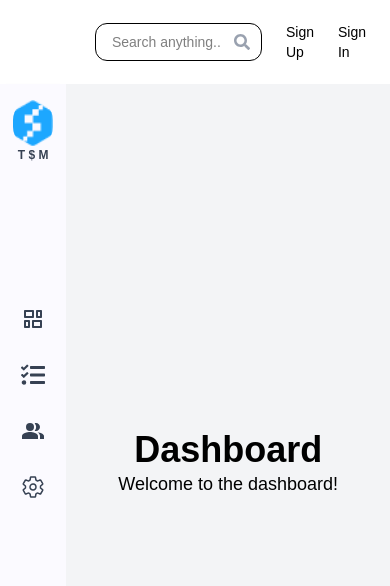
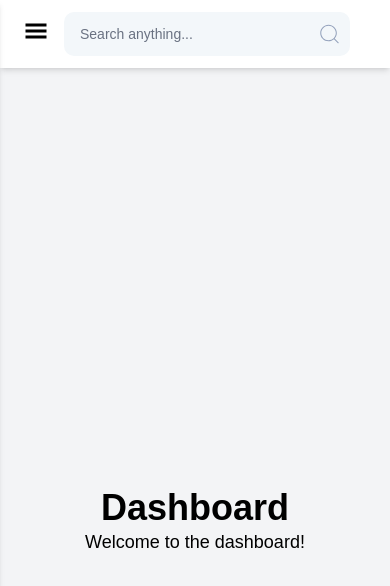
Before and after one commit to CryptonFuture/Task-Management-System, a Next.js app: page /Dashboard in a window 390 px wide. Shown: the top 586 px of the page. Built offline with nearby package versions, Linux system fonts and the light colour scheme.

Commit message:
Update Code Navbar

```diff
--- /dev/null
+++ b/src/app/(Website  Pages)/dashboard/page.tsx
@@ -0,0 +1,40 @@
+"use client";
+import React from "react";
+import DashboardLayout from "@/app/Layouts/dashboardLayout";
+import Card from "@/app/components/(Dashboard)/Card";
+
+export default function page() {
+  return (
+    <DashboardLayout>
+      <div className="flex flex-col min-h-screen bg-gray-100">
+        {/* Card Dashboard */}
+        <div className="grid grid-cols-1 sm:grid-cols-2 md:grid-cols-2 lg:grid-cols-2 xl:grid-cols-4 gap-5 mx-4 md:mx-10 py-10">
+          <Card
+            title="New Task"
+            value={10}
+            difference="+10"
+            Link="/BlueLine.png"
+          />
+          <Card
+            title="Task Completed"
+            value={8}
+            difference="+10"
+            Link="/BlueLine.png"
+          />
+          <Card
+            title="Project Done"
+            value={10}
+            difference="+8"
+            Link="/RedLine.png"
+          />
+          <Card
+            title="In Progress"
+            value={10}
+            difference="+6"
+            Link="/RedLine.png"
+          />
+        </div>
+      </div>
+    </DashboardLayout>
+  );
+}
--- a/src/app/Layouts/dashboardLayout.tsx
+++ b/src/app/Layouts/dashboardLayout.tsx
@@ -1,17 +1,24 @@
-import React from 'react'
-import LeftSidebar from '../components/(Navbar)/leftsidebar'
-import Navbar from '../components/(Navbar)/navbar'
+"use client";
 
-export default function Dashboardlayout({ children }: { children: React.ReactNode }) {
+import React, { useState } from "react";
+import Navbar from "../components/(Navbar)/navbar";
+import LeftSidebar from "../components/(Navbar)/leftsidebar";
+
+export default function DashboardLayout({ children }: { children: React.ReactNode }) {
+  const [isOpen, setIsOpen] = useState(false); // Closed by default on mobile
+
   return (
-    <div>
-      <Navbar />
-      <div className='flex h-[90vh]'>
-        <LeftSidebar />
-        <div className='w-full bg-gray-100 flex flex-col p-[46]'>
-          {children}
-        </div>
+    <div className="min-h-screen bg-gray-100">
+      {/* Top Navbar */}
+      <Navbar setIsOpen={setIsOpen} />
+
+      <div className="flex">
+        {/* Sidebar */}
+        <LeftSidebar isOpen={isOpen} setIsOpen={setIsOpen} />
+
+        {/* Main content */}
+        <main className="w-full mt-4 md:mt-0 p-4 md:p-6">{children}</main>
       </div>
     </div>
-  )
+  );
 }
--- /dev/null
+++ b/src/app/components/(Dashboard)/Card.tsx
@@ -0,0 +1,25 @@
+// import { CardProps } from "@/app/types";
+import Image from "next/image";
+
+export default function Card({ Link, title, value, difference }: any) {
+  return (
+    <div className="flex flex-col bg-white p-4 rounded-xl shadow-md hover:shadow-lg transition-shadow duration-300">
+      <div className="flex items-center justify-between mb-4">
+        <h2 className="text-sm text-gray-500">{title}</h2>
+        <h3 className="text-2xl font-semibold text-gray-800">{value}</h3>
+      </div>
+
+      <div className="flex items-center justify-between gap-4">
+        {/* Larger Image on the left */}
+        <div className="w-36 h-24 relative flex-shrink-0">
+          <Image src={Link} alt={title} fill className="object-contain" />
+        </div>
+
+        {/* Text on the right side of the image */}
+        <p className="text-sm text-green-600">
+          {difference} more <br /> from last week
+        </p>
+      </div>
+    </div>
+  );
+}
--- /dev/null
+++ b/src/app/components/(Navbar)/avator.tsx
@@ -0,0 +1,59 @@
+"use client";
+
+import { useState } from "react";
+import Image from "next/image";
+import { IoIosArrowDown } from "react-icons/io";
+
+export default function AvatarDropdown() {
+  const isLogin = true;
+  const [isOpen, setIsOpen] = useState(false);
+
+  return (
+    <div className="relative hidden md:block">
+      {!isLogin && (
+        <div className="flex gap-4">
+          <button className="text-[17px] text-blue-600 hover:underline">
+            Sign In
+          </button>
+          <button className="text-[17px] text-white bg-blue-600 hover:bg-blue-600 px-3 py-1 rounded ">
+            Sign Up
+          </button>
+        </div>
+      )}
+      {isLogin && (
+        <>
+          {/* Avatar + Arrow */}
+          <div
+            onClick={() => setIsOpen(!isOpen)}
+            className="flex items-center gap-2 cursor-pointer rounded-full p-1transition"
+          >
+            <Image
+              src="/" // ✅ Replace with your avatar image path
+              alt="Profile"
+              width={35}
+              height={35}
+              className="rounded-full w-11 h-10  ring-2 ring-blue-600"
+            />
+            <IoIosArrowDown className="text-[#000000] text-[21px]" />
+          </div>
+
+          {/* Dropdown Menu */}
+
+          {isOpen && (
+            <div className="absolute right-0 mt-2 w-40 bg-white border rounded-lg shadow-lg z-50">
+              <button className="w-full text-left px-4 py-2 hover:bg-blue-50 text-sm text-gray-700">
+                Profile
+              </button>
+              <button className="w-full text-left px-4 py-2 hover:bg-blue-50 text-sm text-gray-700">
+                Settings
+              </button>
+              <button className="w-full text-left px-4 py-2 hover:bg-blue-50 text-sm text-red-500">
+                Logout
+              </button>
+            </div>
+          )}
+        </>
+      )}
+    </div>
+  );
+}
--- a/src/app/components/(Navbar)/leftsidebar.tsx
+++ b/src/app/components/(Navbar)/leftsidebar.tsx
@@ -1,14 +1,132 @@
+
+// "use client";
+
+// import { useState } from "react";
+// import { RiDashboardHorizontalLine } from "react-icons/ri";
+// import { FaTasks } from "react-icons/fa";
+// import { IoSettingsOutline, IoClose } from "react-icons/io5";
+// import { MdPeopleAlt } from "react-icons/md";
+// import Image from "next/image";
+
+// export default function LeftSidebar({
+//   isOpen,
+//   setIsOpen,
+// }: {
+//   isOpen: boolean;
+//   setIsOpen: (value: boolean) => void;
+// }) {
+//   const [active, setActive] = useState("dashboard");
+
+//   const menuItems = [
+//     { name: "dashboard", icon: <RiDashboardHorizontalLine /> },
+//     { name: "tasks", icon: <FaTasks /> },
+//     { name: "users", icon: <MdPeopleAlt /> },
+//     { name: "settings", icon: <IoSettingsOutline /> },
+//   ];
+
+//   return (
+//     <>
+//       {/* Overlay for mobile when sidebar open */}
+//       {isOpen && (
+//         <div
+//           onClick={() => setIsOpen(false)}
+//           className="fixed inset-0 bg-black bg-opacity-50 z-40 md:hidden"
+//         />
+//       )}
+
+//       <aside
+//         className={`
+//           fixed z-50 top-0 left-0 h-screen w-20 md:w-20 lg:w-24 xl:w-28 bg-[#FBFAFF] shadow-md p-4 text-gray-700 transition-transform duration-300
+//           ${isOpen ? "translate-x-0" : "-translate-x-20"}
+//           md:translate-x-0 md:relative
+//         `}
+//       >
+//         <div className="flex flex-col h-full justify-between">
+//           {/* Logo */}
+//           <div className="flex flex-col items-center gap-2">
+//             <Image
+//               src="/logo.png"
+//               alt="Logo"
+//               width={40}
+//               height={40}
+//               className="rounded-full"
+//             />
+//             <h1 className="text-xs font-bold">T $ M</h1>
+//           </div>
+
+//           {/* Navigation Icons */}
+//           <nav className="flex-grow flex items-center justify-center mb-28">
+//             <ul className="flex flex-col items-center gap-6 text-xl lg:text-2xl xl:text-3xl">
+//               {menuItems.map((item) => (
+//                 <li key={item.name}>
+//                   <button
+//                     onClick={() => setActive(item.name)}
+//                     className={`p-2 lg:p-3 rounded-2xl transition duration-200 ${
+//                       active === item.name
+//                         ? "bg-blue-500 text-white"
+//                         : "hover:text-blue-500"
+//                     }`}
+//                   >
+//                     {item.icon}
+//                   </button>
+//                 </li>
+//               ))}
+//             </ul>
+//           </nav>
+
+//           {/* Close Button - only mobile */}
+//           <div className="md:hidden flex justify-center mb-4">
+//             <button
+//               onClick={() => setIsOpen(false)}
+//               className="text-2xl text-gray-500 hover:text-red-500"
+//             >
+//               <IoClose />
+//             </button>
+//           </div>
+//         </div>
+//       </aside>
+//     </>
+//   );
+// }
+"use client";
+
+import { useState } from "react";
 import { RiDashboardHorizontalLine } from "react-icons/ri";
 import { FaTasks } from "react-icons/fa";
-import { IoSettingsOutline } from "react-icons/io5";
+import { IoSettingsOutline, IoClose } from "react-icons/io5";
 import { MdPeopleAlt } from "react-icons/md";
 import Image from "next/image";
 
-export default function LeftSidebar() {
+export default function LeftSidebar({
+  isOpen,
+  setIsOpen,
+}: {
+  isOpen: boolean;
+  setIsOpen: (value: boolean) => void;
+}) {
+  const [active, setActive] = useState("dashboard");
+
+  const menuItems = [
+    { name: "dashboard", icon: <RiDashboardHorizontalLine /> },
+    { name: "tasks", icon: <FaTasks /> },
+    { name: "users", icon: <MdPeopleAlt /> },
+    { name: "settings", icon: <IoSettingsOutline /> },
+  ];
+
   return (
-    <div className="bg-[#FBFAFF] text-gray-700 w-20 h-[90vh] flex flex-col gap-36 p py-4 shadow-md">
+    <>
+      {/* Removed overlay */}
+
+      <aside
+        className={`
+          fixed z-50 top-0 left-0 h-screen w-20 md:w-20 lg:w-24 xl:w-28 bg-[#FBFAFF] shadow-md p-4 text-gray-700 transition-transform duration-300
+          ${isOpen ? "translate-x-0" : "-translate-x-20"}
+          md:translate-x-0 md:relative
+        `}
+      >
+        <div className="flex flex-col h-full justify-between">
           {/* Logo */}
-      <div className="flex flex-col items-center space-y-0">
+          <div className="flex flex-col items-center gap-2">
             <Image
               src="/logo.png"
               alt="Logo"
@@ -19,29 +137,37 @@ export default function LeftSidebar() {
             <h1 className="text-xs font-bold">T $ M</h1>
           </div>
 
-      {/* Menu Icons */}
-      <ul className="flex flex-col items-center space-y-8 text-2xl">
-        <li>
-          <a href="#" className="hover:text-blue-500 transition">
-            <RiDashboardHorizontalLine />
-          </a>
+          {/* Navigation Icons */}
+          <nav className="flex-grow flex items-center justify-center mb-28">
+            <ul className="flex flex-col items-center gap-6 text-xl lg:text-2xl xl:text-3xl">
+              {menuItems.map((item) => (
+                <li key={item.name}>
+                  <button
+                    onClick={() => setActive(item.name)}
+                    className={`p-2 lg:p-3 rounded-2xl transition duration-200 ${
+                      active === item.name
+                        ? "bg-blue-500 text-white"
+                        : "hover:text-blue-500"
+                    }`}
+                  >
+                    {item.icon}
+                  </button>
                 </li>
-        <li>
-          <a href="#" className="hover:text-blue-500 transition">
-            <FaTasks />
-          </a>
-        </li>
-        <li>
-          <a href="#" className="hover:text-blue-500 transition">
-            <MdPeopleAlt />
-          </a>
-        </li>
-        <li>
-          <a href="#" className="hover:text-blue-500 transition">
-            <IoSettingsOutline />
-          </a>
-        </li>
+              ))}
             </ul>
+          </nav>
+
+          {/* Close Button - only on mobile */}
+          <div className="md:hidden flex justify-center mb-20">
+            <button
+              onClick={() => setIsOpen(false)}
+              className="text-2xl text-gray-500 hover:text-red-500"
+            >
+              <IoClose />
+            </button>
           </div>
+        </div>
+      </aside>
+    </>
   );
 }
--- a/src/app/components/(Navbar)/navbar.tsx
+++ b/src/app/components/(Navbar)/navbar.tsx
@@ -1,34 +1,77 @@
-import { FaSearch } from "react-icons/fa";
+// "use client";
 
-export default function Navbar() {
+// import { CiSearch } from "react-icons/ci";
+// import { GiHamburgerMenu } from "react-icons/gi";
+// import AvatarDropdown from "./avator";
+
+// export default function Navbar({
+//   setIsOpen,
+// }: {
+//   setIsOpen: (value: boolean) => void;
+// }) {
+//   return (
+//     <nav className="bg-white text-black px-6 py-3 shadow-md">
+//       <div className="flex justify-between items-center">
+//         {/* Hamburger - only on mobile */}
+//         <div className="md:hidden">
+//           <button onClick={() => setIsOpen(true)}>
+//             <GiHamburgerMenu className="text-2xl" />
+//           </button>
+//         </div>
+
+//         {/* Search Bar */}
+//         <div className="relative w-full max-w-80 px-4 mx-auto">
+//           <input
+//             type="text"
+//             placeholder="Search anything..."
+//             className="w-full pl-4 pr-10 py-3 rounded-[10px] bg-[#F3F7FA] placeholder:text-gray-500 text-sm outline-gray-300"
+//           />
+//           <span className="absolute right-6 top-1/2 -translate-y-1/2 text-[#94A2BC] text-[25px]">
+//             <CiSearch />
+//           </span>
+//         </div>
+
+//         {/* Avatar */}
+//         <AvatarDropdown />
+//       </div>
+//     </nav>
+//   );
+// }
+"use client";
+
+import { CiSearch } from "react-icons/ci";
+import { GiHamburgerMenu } from "react-icons/gi";
+import AvatarDropdown from "./avator";
+
+export default function Navbar({
+  setIsOpen,
+}: {
+  setIsOpen: (value: boolean) => void;
+}) {
   return (
-    <nav className="bg-white text-black px-6 py-4 shadow-md h-[10vh]">
-      <div className="w-[full] mx-auto flex justify-between items-center h-full">
-
-        {/* Left: Auth Links */}
-         {/* Right: Placeholder for future items */}
-         <div className="w-24 text-right text-sm text-gray-500">
-          {/* Add profile icon, settings, or notifications here later */}
+    <nav className="bg-white text-black px-6 py-3 shadow-md">
+      <div className="flex justify-between items-center">
+        {/* Hamburger only on mobile */}
+        <div className="md:hidden">
+          <button onClick={() => setIsOpen(true)}>
+            <GiHamburgerMenu className="text-2xl" />
+          </button>
         </div>
 
-        {/* Center: Search */}
-        <div className="relative w-full max-w-sm mx-6">
+        {/* Search bar */}
+        <div className="relative w-full max-w-80 px-4 mx-auto">
           <input
             type="text"
             placeholder="Search anything..."
-            className="w-full pr-10 pl-4 py-2 border rounded-xl outline-none focus:ring-2 focus:ring-blue-400 text-sm"
+            className="w-full pl-4 pr-10 py-3 rounded-[10px] bg-[#F3F7FA] placeholder:text-gray-500 text-sm outline-gray-300"
           />
-          <span className="absolute inset-y-0 right-3 flex items-center text-gray-400">
-            <FaSearch />
+          <span className="absolute right-6 top-1/2 -translate-y-1/2 text-[#94A2BC] text-[25px]">
+            <CiSearch />
           </span>
         </div>
 
-
-
-        <div className="flex items-end space-x-6 text-sm font-medium">
-          <a href="#" className="hover:text-blue-500">Sign Up</a>
-          <a href="#" className="hover:text-blue-500">Sign In</a>
-        </div>
+        {/* Avatar */}
+        <AvatarDropdown />
       </div>
     </nav>
   );
```
Lines whose indentation alone changed are shown as unchanged.
